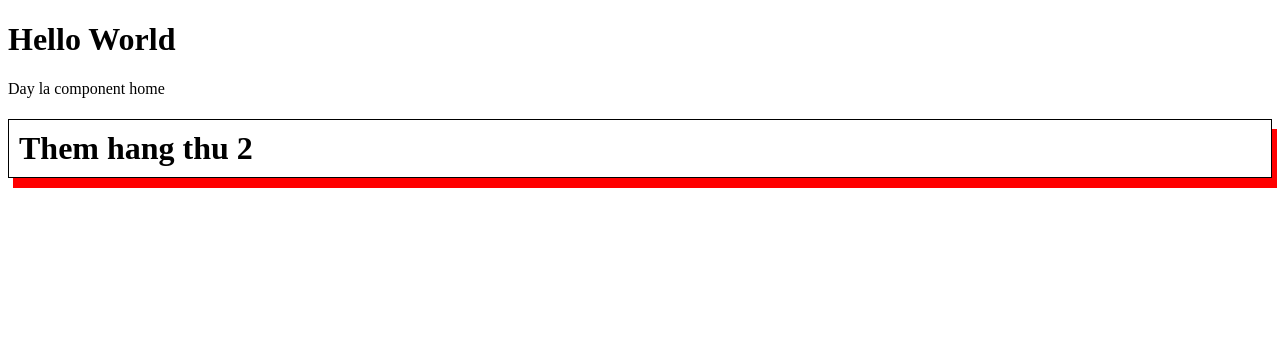
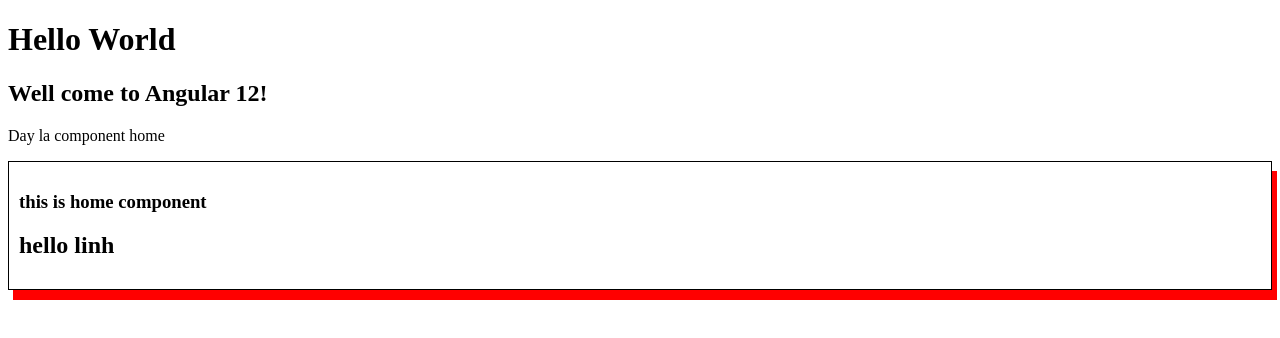
Before and after one commit to duclinhhuynh/Angular, an Angular app: page / in a window 1280 px wide. Shown: the top 338 px of the page. Built offline with nearby package versions, Linux system fonts and the light colour scheme.

Commit message:
DatabdingValue

```diff
--- a/src/app/app.component.html
+++ b/src/app/app.component.html
@@ -1,3 +1,3 @@
 <h1>Hello World</h1>
-
+<h2>Well come to Angular 12!</h2>
 <app-home></app-home>
--- a/src/app/home/home.component.html
+++ b/src/app/home/home.component.html
@@ -1,2 +1,5 @@
 <p>Day la component home</p>
-<h1 class="test">Them hang thu 2</h1>
+<div class="test">
+    <h3>this is home component</h3>
+    <h2>hello {{name}}</h2>
+</div>
--- a/src/app/home/home.component.ts
+++ b/src/app/home/home.component.ts
@@ -1,10 +1,15 @@
-import { Component } from '@angular/core';
+import { Component, OnInit } from '@angular/core';
 
 @Component({
   selector: 'app-home',
   templateUrl: './home.component.html',
   styleUrls: ['./home.component.scss']
 })
-export class HomeComponent {
+export class HomeComponent implements OnInit{
+  public name = "linh";
+  constructor(){}
 
+  ngOnInit(): void {
+
+  }
 }
```
